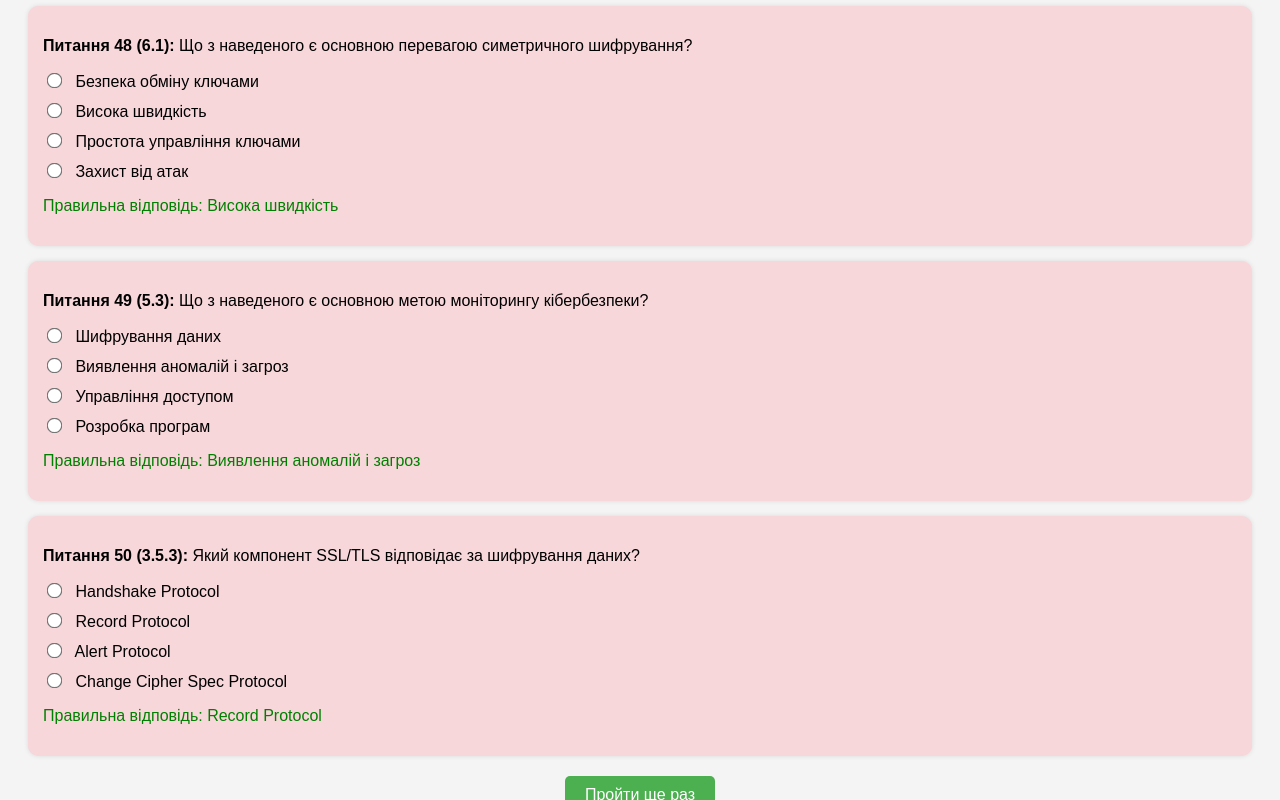
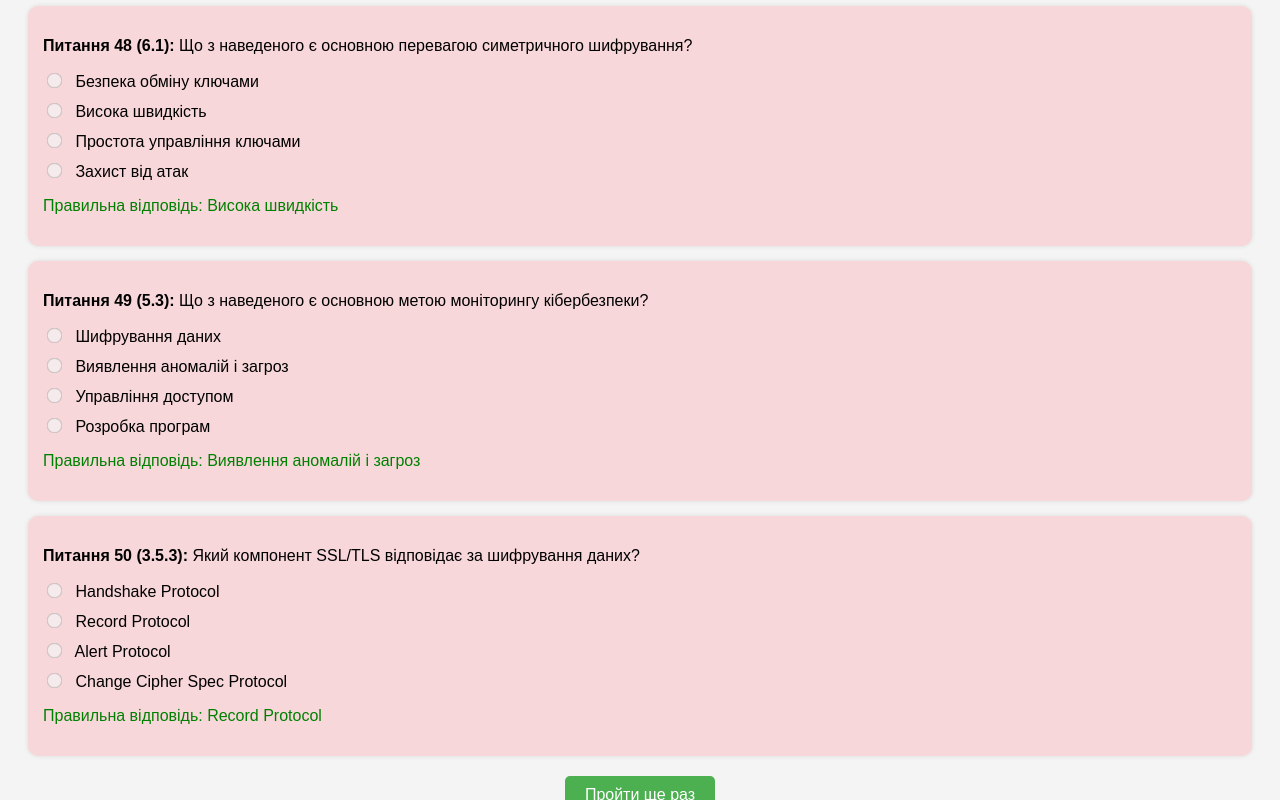
Before and after one commit to heR1tagE/edki-test, a plain HTML site: page index.html in a window 1280 px wide. Both pictures are taken after a click on the button "Завершити тест". Shown: the part 12179-12979 px from the top of the page. Before the commit the page ends 12000 px from the top, so only its background shows below. After the commit the page ends 12000 px from the top, so only its background shows below. Drawn offline with Linux system fonts and the light colour scheme.

Commit message:
Add feedback

```diff
--- a/index.html
+++ b/index.html
@@ -30,6 +30,10 @@
       display: block;
       margin: 10px 0; /* Більші відступи між відповідями */
       font-size: 16px; /* Розмір шрифту відповідей для десктопів */
+    }
+
+    .feedback {
+        margin-top: 10px;
     }
 
     .answers input[type="radio"] {
@@ -364,7 +368,7 @@
   selectedQuestions.forEach((question, index) => {
     const questionDiv = document.createElement('div');
     questionDiv.classList.add('question');
-      questionDiv.setAttribute('data-index', index); // Додаємо атрибут для ідентифікації
+    questionDiv.setAttribute('data-index', index);
 
     // Створюємо HTML для питання та відповідей
     questionDiv.innerHTML = `
@@ -377,12 +381,13 @@
           </label>
         `).join('')}
       </div>
+      <div class="feedback"></div> <!-- Додаємо контейнер для правильної відповіді -->
     `;
     quizDiv.appendChild(questionDiv);
   });
 }
 
-  // Перевірка відповідей (залишаю без змін, для контексту)
+// Перевірка відповідей
 function checkAnswers() {
   let score = 0;
   const questionDivs = document.querySelectorAll('.question');
@@ -390,21 +395,29 @@
   questionDivs.forEach((questionDiv, index) => {
     const question = selectedQuestions[index];
     const selected = document.querySelector(`input[name="q${index}"]:checked`);
+    const feedbackDiv = questionDiv.querySelector('.feedback'); // Знаходимо контейнер для фідбеку
+
+    // Блокуємо radio-кнопки, щоб користувач не міг змінити вибір після перевірки
+    const radioButtons = questionDiv.querySelectorAll(`input[name="q${index}"]`);
+    radioButtons.forEach(radio => {
+      radio.disabled = true; // Вимикаємо можливість зміни вибору
+    });
 
     if (selected) {
       const userAnswer = parseInt(selected.value);
       if (userAnswer === question.correct) {
         questionDiv.classList.add('correct');
         score++;
+        feedbackDiv.innerHTML = `<p style="color: green;">Правильно!</p>`;
       } else {
         questionDiv.classList.add('incorrect');
         const correctAnswer = question.a[question.correct];
-          questionDiv.innerHTML += `<p style="color: green;">Правильна відповідь: ${correctAnswer}</p>`;
+        feedbackDiv.innerHTML = `<p style="color: green;">Правильна відповідь: ${correctAnswer}</p>`;
       }
     } else {
       questionDiv.classList.add('incorrect');
       const correctAnswer = question.a[question.correct];
-        questionDiv.innerHTML += `<p style="color: green;">Правильна відповідь: ${correctAnswer}</p>`;
+      feedbackDiv.innerHTML = `<p style="color: green;">Правильна відповідь: ${correctAnswer}</p>`;
     }
   });
 
```
Lines whose indentation alone changed are shown as unchanged.
